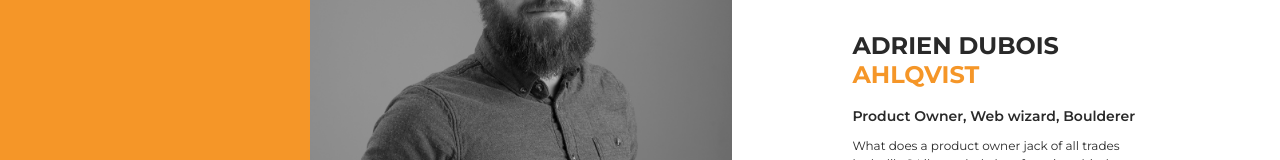
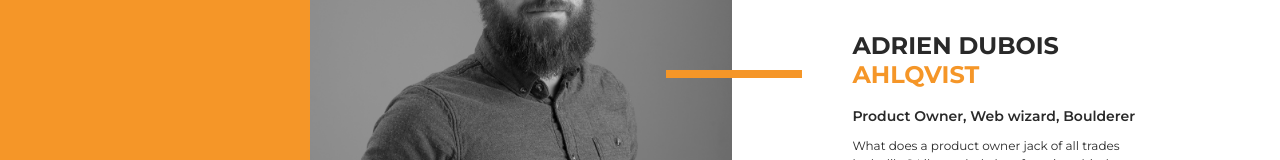
Before and after one commit to Armitage35/portfolio, a Vue app: page / in a window 1280 px wide. Shown: the part 258-418 px from the top of the page. Built offline with nearby package versions, Linux system fonts and the light colour scheme.

Commit message:
Finish layout

```diff
--- a/src/Views/Portfolio/Home/Home.scss
+++ b/src/Views/Portfolio/Home/Home.scss
@@ -18,6 +18,15 @@
 	background-repeat: no-repeat;
 	background-size: cover;
 	z-index: 1;
+}
+
+.home__orangeSeparator {
+	border: $orange solid 4px;
+	width: 10%;
+	position: absolute;
+	left: 52vw;
+	z-index: 2;
+	top: 40%;
 }
 
 .home__content {
--- a/src/Views/Portfolio/Home/Home.vue
+++ b/src/Views/Portfolio/Home/Home.vue
@@ -1,7 +1,7 @@
 <template>
 	<div class="portfolio__home">
-		<div class="home__picture">
-		</div>
+		<div class="home__picture"></div>
+		<hr class="home__orangeSeparator"/>
 		<div class="home__content">
 			<div class="home__name">
 				<h1>Adrien Dubois</h1>
--- a/src/Views/Portfolio/Sidemenu/Sidemenu.scss
+++ b/src/Views/Portfolio/Sidemenu/Sidemenu.scss
@@ -55,6 +55,6 @@
 
 	i {
 		height: 14px;
-		margin-right: 23px;
+		margin-right: 24px;
 	}
 }
```
